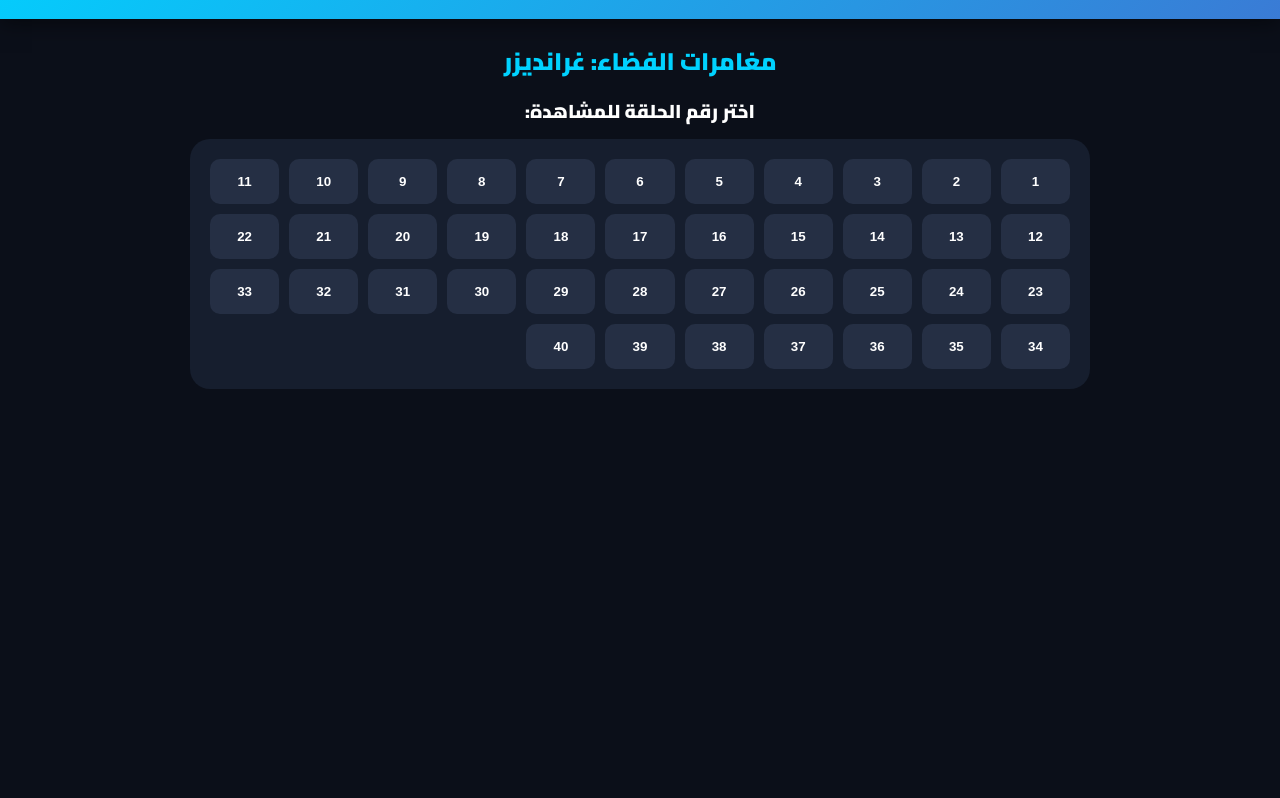
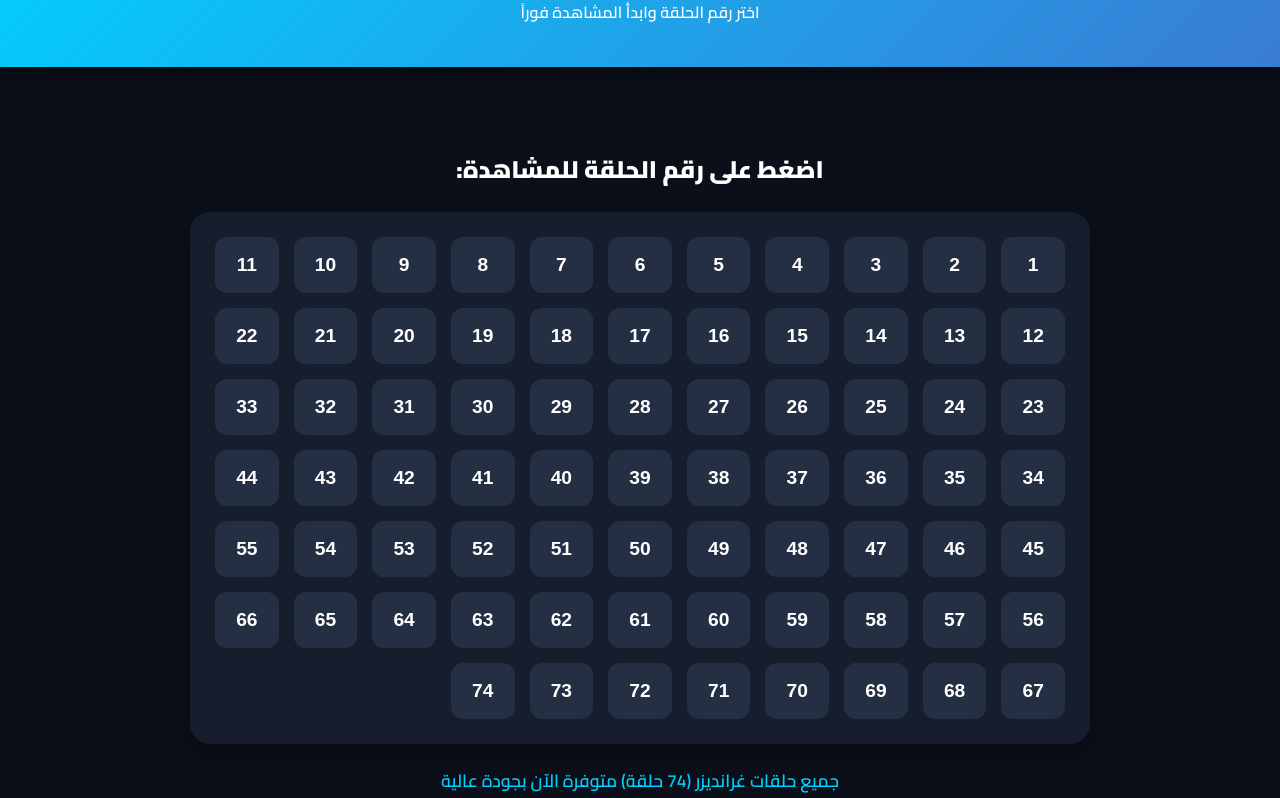
Before and after one commit to husamalu637/Sada3husam, a plain HTML site: page index.html in a window 1280 px wide. Shown: the part 114-912 px from the top of the page. Before the commit the page ends 800 px from the top, so only its background shows below. Drawn offline with Linux system fonts and the light colour scheme.

Commit message:
Refactor HTML and CSS for episode player
Refactor CSS styles for improved readability and organization. Update HTML structure and enhance interactivity for episode selection.

```diff
--- a/index.html
+++ b/index.html
@@ -6,179 +6,161 @@
     <title>صدى الطفولة | غرانديزر</title>
     <link href="https://fonts.googleapis.com/css2?family=Cairo:wght@600;900&display=swap" rel="stylesheet">
     <style>
-        :root {
-            --primary: #00d2ff; /* اللون السماوي */
-            --accent: #ff9800;  /* اللون البرتقالي للتمييز */
-            --bg: #0b0f19;
-            --card: #161e2e;
+        :root { --primary: #00d2ff; --accent: #ff9800; --bg: #0b0f19; --card: #161e2e; }
+        * { user-select: none; }
+        body {
+            background-color: var(--bg); color: white; font-family: 'Cairo', sans-serif;
+            margin: 0; padding: 0; display: flex; flex-direction: column; align-items: center;
+            overflow-x: hidden; position: relative;
         }
-
-        body {
-            background-color: var(--bg);
-            color: white;
-            font-family: 'Cairo', sans-serif;
-            margin: 0;
-            display: flex;
-            flex-direction: column;
-            align-items: center;
-            min-height: 100vh;
+        header {
+            width: 100%; background: linear-gradient(135deg, #00d2ff, #3a7bd5);
+            padding: 40px 0; text-align: center; box-shadow: 0 4px 20px rgba(0,0,0,0.5);
         }
-
-        header {
-            width: 100%;
-            background: linear-gradient(135deg, #00d2ff, #3a7bd5); /* تدرج سماوي */
-            padding: 15px 0;
-            text-align: center;
-            box-shadow: 0 4px 20px rgba(0,0,0,0.5);
+        header h1 { margin: 0; font-size: 2.2rem; }
+        header p { margin: 5px 0 0; font-size: 1rem; }
+        .banner-top, .banner-bottom {
+            width: 100%; text-align: center; background: #0a0e15; padding: 20px 0;
+            margin: 0 auto; display: flex; justify-content: center; align-items: center;
+            border-radius: 12px; overflow-x: auto;
         }
-
-        .main-container {
-            max-width: 900px;
-            width: 95%;
-            margin: 10px auto;
-            text-align: center;
+        .banner-top { max-width: 900px; margin-top: 20px; margin-bottom: 10px; }
+        .banner-bottom { max-width: 900px; margin-top: 30px; margin-bottom: 20px; }
+        .main-container { max-width: 900px; width: 95%; margin: 0 auto; text-align: center; }
+        .video-wrapper-outer { position: relative; z-index: 1; }
+        .video-display-area {
+            background: #000; border-radius: 20px; overflow: hidden; border: 3px solid var(--primary);
+            box-shadow: 0 0 30px rgba(0, 210, 255, 0.2); margin-bottom: 30px; display: none; position: relative;
         }
-
-        .video-display-area {
-            background: #000;
-            border-radius: 20px;
-            overflow: hidden;
-            border: 3px solid var(--primary); /* إطار سماوي */
-            margin: 15px 0;
-            display: none;
+        .responsive-iframe {
+            position: relative; width: 100%; aspect-ratio: 16 / 9;
+            background: #000; overflow: hidden;
         }
-
-        .responsive-iframe {
-            position: relative;
-            padding-bottom: 56.25%;
-            height: 0;
+        /* رفع المشغل الأساسي - نفس الإعدادات السابقة */
+        .responsive-iframe iframe {
+            position: absolute; top: -160px; left: 0; width: 100%; height: calc(100% + 160px);
+            border: 0; overflow: hidden; pointer-events: auto;
         }
-
-        .responsive-iframe iframe {
-            position: absolute; top: 0; left: 0; width: 100%; height: 100%; border: 0;
+        .episodes-grid {
+            display: grid; grid-template-columns: repeat(auto-fill, minmax(60px, 1fr));
+            gap: 15px; background: var(--card); padding: 25px;
+            border-radius: 20px; box-shadow: 0 10px 30px rgba(0,0,0,0.3);
         }
-
-        .episodes-grid {
-            display: grid;
-            grid-template-columns: repeat(auto-fill, minmax(65px, 1fr));
-            gap: 10px;
-            background: var(--card);
-            padding: 20px;
-            border-radius: 20px;
-            margin-top: 10px;
+        .ep-btn {
+            background: #252f44; color: white; border: 2px solid transparent;
+            padding: 15px 0; border-radius: 12px; font-size: 1.2rem;
+            font-weight: bold; cursor: pointer; transition: 0.3s;
         }
-
-        .ep-btn {
-            background: #252f44;
-            color: white;
-            border: none;
-            padding: 15px 0;
-            border-radius: 10px;
-            font-weight: bold;
-            cursor: pointer;
-            transition: 0.2s;
+        .ep-btn:hover { background: var(--primary); transform: scale(1.1); border-color: white; }
+        .ep-btn.active { background: var(--accent); color: black; box-shadow: 0 0 15px var(--accent); }
+        .info-text { margin-top: 20px; color: var(--primary); font-size: 1.1rem; }
+        footer { margin-top: 50px; padding: 20px; opacity: 0.4; font-size: 0.8rem; }
+        h2#status-msg { margin-top: 10px; }
+        @media (max-width: 600px) {
+            .episodes-grid { grid-template-columns: repeat(auto-fill, minmax(50px, 1fr)); gap: 10px; padding: 15px; }
+            .ep-btn { padding: 10px 0; font-size: 1rem; }
         }
-
-        .ep-btn:hover { background: var(--primary); color: black; } /* حومة سماوية */
-        .ep-btn.active { background: var(--accent); color: black; } /* زر نشط برتقالي */
-
-        h2, h3 { margin: 10px 0; }
     </style>
 </head>
-<body onload="loadEpisodes()">
+<body>
 
 <header>
-    <h1>صدى الطفولة</h1>
+    <h1>🎬 صدى الطفولة</h1>
+    <p>اختر رقم الحلقة وابدأ المشاهدة فوراً</p>
 </header>
 
+<!-- بنر أعلى الموقع -->
+<div class="banner-top">
+    <script>
+        atOptions = { 'key' : 'b8ba5b25ff25e41ea44c2df3a1b05378', 'format' : 'iframe', 'height' : 250, 'width' : 300, 'params' : {} };
+    </script>
+    <script src="https://www.highperformanceformat.com/b8ba5b25ff25e41ea44c2df3a1b05378/invoke.js"></script>
+</div>
+
 <div class="main-container">
-    <h2 style="color: var(--primary);">مغامرات الفضاء: غرانديزر</h2>
-
-    <div class="video-display-area" id="player-section">
-        <div class="responsive-iframe">
-            <iframe id="main-player" src="" allowfullscreen></iframe>
+    <div class="video-wrapper-outer">
+        <div id="videoPlayer" class="video-display-area">
+            <div class="responsive-iframe">
+                <iframe id="mainIframe" src="" allowfullscreen scrolling="no"></iframe>
+            </div>
+            <div id="episodeTitle" style="padding: 10px; background: var(--card); font-weight: bold;"></div>
         </div>
     </div>
-
-    <h3 id="ep-indicator">اختر رقم الحلقة للمشاهدة:</h3>
-
-    <div class="episodes-grid" id="episodes-list"></div>
+    <h2 id="status-msg">اضغط على رقم الحلقة للمشاهدة:</h2>
+    <div class="episodes-grid" id="buttonsGrid"></div>
+    <p class="info-text">جميع حلقات غرانديزر (74 حلقة) متوفرة الآن بجودة عالية</p>
 </div>
 
+<!-- بنر أسفل الموقع -->
+<div class="banner-bottom">
+    <script>
+        atOptions = { 'key' : 'b8ba5b25ff25e41ea44c2df3a1b05378', 'format' : 'iframe', 'height' : 250, 'width' : 300, 'params' : {} };
+    </script>
+    <script src="https://www.highperformanceformat.com/b8ba5b25ff25e41ea44c2df3a1b05378/invoke.js"></script>
+</div>
+
+<footer>جميع الحقوق محفوظة - صدى الطفولة &copy; 2026</footer>
+
 <script>
-    const adLink = "https://www.profitablecpmratenetwork.com/e41dj2h87?key=bef514b5ca3fa945e7a3b60e4a9ef21a";
+    // إعدادات مسلسل غرانديزر - 74 حلقة (حسب القائمة في الصفحة)
+    const totalEpisodes = 74;
+    const episodeLinks = [];
 
-    // تم ترتيب الروابط من الحلقة 1 إلى 40
-    const grendizerLinks = [
-        "https://meyon.com.ye/videos/embed/da6d2b7d-200e-4e53-983a-fc2f8da48ccd", // 1
-        "https://meyon.com.ye/videos/embed/2d126943-1c80-46ab-b0e7-233a5a4576e7", // 2
-        "https://meyon.com.ye/videos/embed/80a8e40a-c789-4394-8c0d-1a1dcdab6b70", // 3
-        "https://meyon.com.ye/videos/embed/fe51e206-1e7e-4959-bb1c-3291e3e7a70d", // 4
-        "https://meyon.com.ye/videos/embed/d8ceb52a-f0d2-4cf6-aa5c-85e18a651816", // 5
-        "https://meyon.com.ye/videos/embed/0ccbccb1-6f4e-472b-aa23-d99f99bd41b4", // 6
-        "https://meyon.com.ye/videos/embed/167e0d17-ce04-4372-be01-ab683f064bec", // 7
-        "https://meyon.com.ye/videos/embed/6430e0ac-f6ef-4227-bcbf-577c9c9c3661", // 8
-        "https://meyon.com.ye/videos/embed/a743c045-75d0-4e2f-a618-7547c3336fbb", // 9
-        "https://meyon.com.ye/videos/embed/c9e63a4a-2374-4066-91dc-14695fa142b4", // 10
-        "https://meyon.com.ye/videos/embed/413a43ea-7d5e-46e3-9df1-8411958a77b8", // 11
-        "https://meyon.com.ye/videos/embed/56e0f3eb-2cd4-4a34-8d32-96df83898dc8", // 12
-        "https://meyon.com.ye/videos/embed/53cf87d5-098c-46b1-ac29-94600e2e2be6", // 13
-        "https://meyon.com.ye/videos/embed/fa977d8a-8552-4df8-813a-2c8f4a13c96a", // 14
-        "https://meyon.com.ye/videos/embed/078531cb-5136-4c8e-93b5-7c2bf694a760", // 15
-        "https://meyon.com.ye/videos/embed/c2ace282-62bc-48b3-b916-93d2e3426ff2", // 16
-        "https://meyon.com.ye/videos/embed/13498cf0-4f19-49b2-80a7-bcb3220dac6f", // 17
-        "https://meyon.com.ye/videos/embed/78527584-c106-4457-8be0-8c652c473112", // 18
-        "https://meyon.com.ye/videos/embed/6ccf9c3e-05bd-4d63-9b51-4c06be381cea", // 19
-        "https://meyon.com.ye/videos/embed/b3f4312f-305b-49f2-bd6f-b5641737c514", // 20
-        "https://meyon.com.ye/videos/embed/f806f2d6-b03d-47ec-847f-3612a3b50235", // 21
-        "https://meyon.com.ye/videos/embed/ac2b7d82-ec77-470a-9cbe-62153c728b91", // 22
-        "https://meyon.com.ye/videos/embed/1cc75fcf-89f4-499b-813a-30ec1e6799ca", // 23
-        "https://meyon.com.ye/videos/embed/91710de5-c971-424d-a7e4-71627cc43e4c", // 24
-        "https://meyon.com.ye/videos/embed/ec50e5ba-c24f-46b5-8d8d-b2b3126fc4c5", // 25
-        "https://meyon.com.ye/videos/embed/d3bd3d4b-1313-4cf7-894d-2bb68a285aab", // 26
-        "https://meyon.com.ye/videos/embed/5173b983-42f6-4b31-8999-044d00a81be5", // 27
-        "https://meyon.com.ye/videos/embed/6ff3f69b-783b-48ac-b83a-5aa17d7ab7d7", // 28
-        "https://meyon.com.ye/videos/embed/d3419308-498c-4cf2-96a1-bf6bf75505d0", // 29
-        "https://meyon.com.ye/videos/embed/2b0beabb-d5d9-4da4-b6b3-b5ae21e9a2d4", // 30
-        "https://meyon.com.ye/videos/embed/8e176e32-718b-446b-bd71-cf6999690927", // 31
-        "https://meyon.com.ye/videos/embed/2e0dad42-ee84-4619-8883-1e016c3935e0", // 32
-        "https://meyon.com.ye/videos/embed/31b9029b-2396-4012-8c4a-4041de00ae37", // 33
-        "https://meyon.com.ye/videos/embed/7da7fb38-15d7-4a3b-9c7f-658d43623206", // 34
-        "https://meyon.com.ye/videos/embed/8470c852-bc1a-4910-98ac-1c2c0485c784", // 35
-        "https://meyon.com.ye/videos/embed/9c46ba45-e6c3-4b7c-b822-fd9430e9a3cf", // 36
-        "https://meyon.com.ye/videos/embed/848cb842-539c-4e12-b976-34fd74712ebf", // 37
-        "https://meyon.com.ye/videos/embed/1fa2b691-203f-4af9-b857-2d077ddd43f2", // 38
-        "https://meyon.com.ye/videos/embed/672a724d-270d-4d39-97ba-0f3bc9422f1f", // 39
-        "https://meyon.com.ye/videos/embed/f7ac0408-ee66-46f9-a99d-64ffc3bec82e"  // 40
-    ];
+    // الحلقة 1 = 56، الحلقة 74 = 129
+    for (let i = 0; i < totalEpisodes; i++) {
+        let episodeId = 56 + i;
+        episodeLinks.push(`https://cartoony.net/watch/21/${episodeId}`);
+    }
 
-    function loadEpisodes() {
-        const list = document.getElementById('episodes-list');
-        list.innerHTML = '';
+    const grid = document.getElementById('buttonsGrid');
+    const player = document.getElementById('videoPlayer');
+    const iframe = document.getElementById('mainIframe');
+    const titleDisp = document.getElementById('episodeTitle');
 
-        grendizerLinks.forEach((link, index) => {
-            const btn = document.createElement('button');
-            btn.className = 'ep-btn';
-            btn.innerText = index + 1;
-            btn.onclick = () => {
-                // فتح الإعلان في نافذة جديدة
-                window.open(adLink, '_blank');
+    let scrollPosition = 0;
+    let bodyStylePosition = '';
+    let bodyStyleTop = '';
 
-                // عرض وتحديث مشغل الفيديو
-                document.getElementById('player-section').style.display = 'block';
-                document.getElementById('main-player').src = link;
-                document.getElementById('ep-indicator').innerText = "أنت تشاهد الآن الحلقة: " + (index + 1);
+    function lockPage() {
+        scrollPosition = window.scrollY;
+        bodyStylePosition = document.body.style.position || '';
+        bodyStyleTop = document.body.style.top || '';
+        document.body.style.position = 'fixed';
+        document.body.style.top = `-${scrollPosition}px`;
+        document.body.style.width = '100%';
+    }
 
-                // تمييز الزر النشط
-                document.querySelectorAll('.ep-btn').forEach(b => b.classList.remove('active'));
-                btn.classList.add('active');
+    function unlockPage() {
+        document.body.style.position = bodyStylePosition;
+        document.body.style.top = bodyStyleTop;
+        document.body.style.width = '';
+        window.scrollTo(0, scrollPosition);
+    }
 
-                // التمرير التلقائي للفيديو
-                document.getElementById('player-section').scrollIntoView({ behavior: 'smooth' });
-            };
-            list.appendChild(btn);
-        });
-    }
+    episodeLinks.forEach((link, index) => {
+        const btn = document.createElement('button');
+        btn.className = 'ep-btn';
+        btn.innerText = index + 1;
+        btn.onclick = function() {
+            lockPage();
+            player.style.display = 'block';
+            iframe.src = link;
+            titleDisp.innerText = "أنت تشاهد الآن: غرانديزر - الحلقة " + (index + 1);
+            document.querySelectorAll('.ep-btn').forEach(b => b.classList.remove('active'));
+            btn.classList.add('active');
+            setTimeout(() => { unlockPage(); }, 500);
+        };
+        grid.appendChild(btn);
+    });
+
+    iframe.addEventListener('load', function() {
+        try {
+            iframe.contentWindow.addEventListener('scroll', function(e) {
+                iframe.contentWindow.scrollTo(0, 0);
+            });
+        } catch(e) { /* تجاهل أخطاء CORS */ }
+    });
 </script>
+
 </body>
 </html>
```
